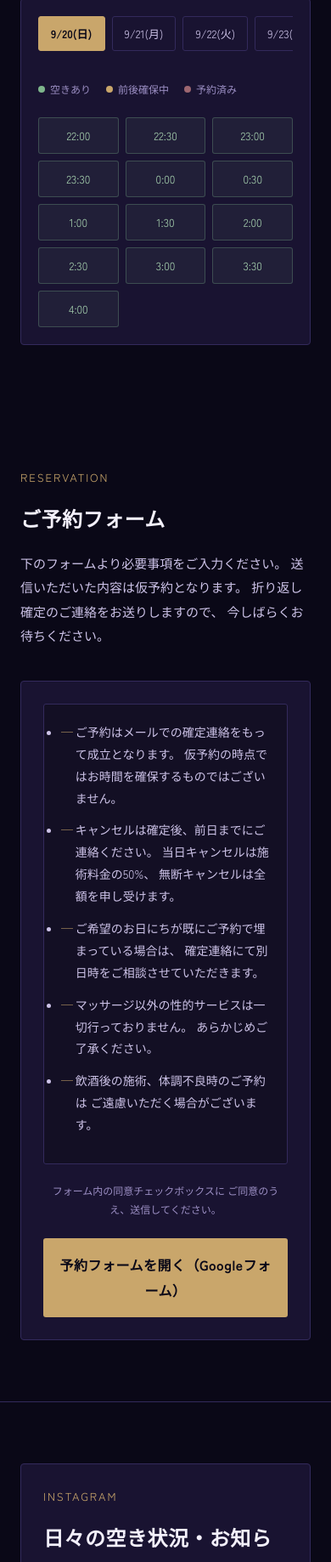
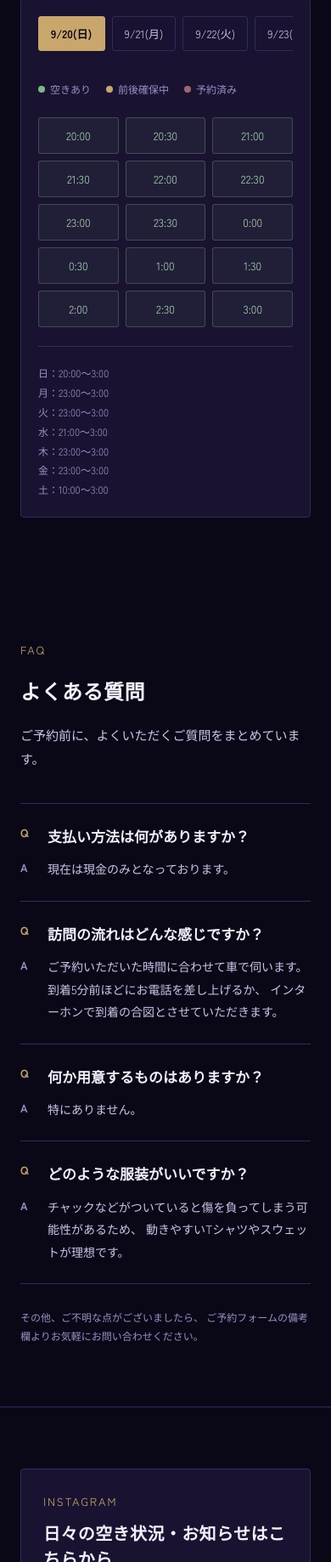
Before and after one commit to hub-personal-japan/yumeya, a plain HTML site: page index.html in a window 390 px wide. Shown: the part 2765-4603 px from the top of the page at 85% size. Drawn offline with Linux system fonts and the light colour scheme.

Commit message:
Update index.html

```diff
--- a/index.html
+++ b/index.html
@@ -209,13 +209,6 @@
     align-items:center;
 
     text-align:left;
-
-    /*
-      moon.jpgをHero全体の背景として使用。
-
-      画像そのものが横長画像の場合でも
-      coverでHero全体に合わせて表示する。
-    */
 
     background:
       linear-gradient(
@@ -1209,6 +1202,21 @@
   }
 
 
+  .cal-hours-note{
+    margin-top:22px;
+
+    padding-top:20px;
+
+    border-top:1px solid var(--line);
+
+    color:var(--moon-500);
+
+    font-size:12px;
+
+    line-height:1.9;
+  }
+
+
   @media (max-width:600px){
 
     .cal-card{
@@ -1329,7 +1337,104 @@
 
 
   /* ========================================
-     FOOTER / INSTAGRAM
+     INSTAGRAM
+  ======================================== */
+
+  .insta-card{
+    display:flex;
+
+    align-items:center;
+
+    justify-content:space-between;
+
+    flex-wrap:wrap;
+
+    gap:24px;
+
+    background:var(--night-850);
+
+    border:1px solid var(--line);
+
+    border-radius:4px;
+
+    padding:32px 36px;
+  }
+
+
+  .insta-info{
+    flex:1;
+
+    min-width:240px;
+  }
+
+
+  .insta-info .section-label{
+    margin-bottom:10px;
+  }
+
+
+  .insta-title{
+    font-family:var(--serif);
+
+    font-size:clamp(20px,3vw,28px);
+
+    font-weight:600;
+
+    color:var(--moon-100);
+
+    line-height:1.5;
+  }
+
+
+  .insta-account{
+    flex:none;
+
+    display:flex;
+
+    align-items:center;
+
+    justify-content:center;
+  }
+
+
+  .insta-account a{
+    display:inline-flex;
+
+    align-items:center;
+    justify-content:center;
+
+    min-height:48px;
+
+    text-decoration:none;
+
+    color:var(--gold-400);
+
+    font-weight:700;
+
+    font-size:15px;
+
+    border:1px solid var(--gold-400);
+
+    padding:11px 26px;
+
+    border-radius:2px;
+
+    transition:
+      background .2s,
+      color .2s;
+  }
+
+
+  .insta-account a:hover{
+    background:var(--gold-400);
+
+    color:var(--night-950);
+  }
+
+
+
+  /* ========================================
+     FOOTER
   ======================================== */
 
   footer{
@@ -1337,55 +1442,8 @@
   }
 
 
-  .insta-card{
-    display:flex;
-
-    align-items:center;
-
-    justify-content:space-between;
-
-    flex-wrap:wrap;
-
-    gap:20px;
-
-    background:var(--night-850);
-
-    border:1px solid var(--line);
-
-    border-radius:4px;
-
-    padding:32px 36px;
-  }
-
-
-  .insta-card a{
-    text-decoration:none;
-
-    color:var(--gold-400);
-
-    font-weight:700;
-
-    font-size:15px;
-
-    border:1px solid var(--gold-400);
-
-    padding:12px 26px;
-
-    border-radius:2px;
-
-    transition:.2s;
-  }
-
-
-  .insta-card a:hover{
-    background:var(--gold-400);
-
-    color:var(--night-950);
-  }
-
-
   .foot-meta{
-    margin-top:40px;
+    margin-top:0;
 
     color:var(--moon-500);
 
@@ -1502,6 +1560,27 @@
 
     .insta-card{
       padding:26px;
+
+      flex-direction:column;
+
+      align-items:stretch;
+
+      gap:22px;
+    }
+
+
+    .insta-info{
+      min-width:0;
+    }
+
+
+    .insta-account{
+      justify-content:flex-start;
+    }
+
+
+    .insta-account a{
+      width:100%;
     }
 
   }
@@ -1543,12 +1622,12 @@
         ご利用の流れ
       </a>
 
+      <a href="#faq">
+        よくある質問
+      </a>
+
       <a href="#instagram">
         Instagram
-      </a>
-
-      <a href="#faq">
-        よくある質問
       </a>
 
     </nav>
@@ -1992,6 +2071,40 @@
         class="cal-slots"
         id="calSlots"
       ></div>
+
+
+
+      <div class="cal-hours-note">
+
+        <div>
+          日：20:00〜3:00
+        </div>
+
+        <div>
+          月：23:00〜3:00
+        </div>
+
+        <div>
+          火：23:00〜3:00
+        </div>
+
+        <div>
+          水：21:00〜3:00
+        </div>
+
+        <div>
+          木：23:00〜3:00
+        </div>
+
+        <div>
+          金：23:00〜3:00
+        </div>
+
+        <div>
+          土：10:00〜3:00
+        </div>
+
+      </div>
 
 
 
@@ -2054,23 +2167,39 @@
 (function(){
 
 
-  const TIME_SLOTS = [
-
-    "22:00",
-    "22:30",
-    "23:00",
-    "23:30",
-    "0:00",
-    "0:30",
-    "1:00",
-    "1:30",
-    "2:00",
-    "2:30",
-    "3:00",
-    "3:30",
-    "4:00"
-
-  ];
+  /*
+   * 曜日ごとの予約可能時間
+   *
+   * 0 = 日曜日
+   * 1 = 月曜日
+   * 2 = 火曜日
+   * 3 = 水曜日
+   * 4 = 木曜日
+   * 5 = 金曜日
+   * 6 = 土曜日
+   *
+   * 30分刻みで表示。
+   *
+   * 例：
+   * 日曜日 → 20:00 ～ 3:00
+   * 月曜日 → 23:00 ～ 3:00
+   * 土曜日 → 10:00 ～ 3:00
+   */
+
+  const DAY_START_HOURS = {
+
+    0: 20,
+    1: 23,
+    2: 23,
+    3: 21,
+    4: 23,
+    5: 23,
+    6: 10
+
+  };
+
+
+  const END_HOUR = 3;
 
 
   const BUFFER_STEPS = 2;
@@ -2223,6 +2352,69 @@
   }
 
 
+  /*
+   * 指定した曜日の予約可能時間を
+   * 30分刻みで作成する。
+   *
+   * 0:00〜3:00は、日付をまたいだ後の時間。
+   * カレンダー上では「選択した日の営業時間」として表示する。
+   */
+
+  function getTimeSlots(d){
+
+    const startHour =
+      DAY_START_HOURS[
+        d.getDay()
+      ];
+
+
+    const slots = [];
+
+
+    let currentMinutes =
+      startHour * 60;
+
+
+    const endMinutes =
+      (END_HOUR + 24) * 60;
+
+
+    while(
+      currentMinutes <= endMinutes
+    ){
+
+      const displayMinutes =
+        currentMinutes % (24 * 60);
+
+
+      const hour =
+        Math.floor(
+          displayMinutes / 60
+        );
+
+
+      const minute =
+        displayMinutes % 60;
+
+
+      slots.push(
+        String(hour)
+          + ':'
+          + String(minute)
+              .padStart(2,'0')
+      );
+
+
+      currentMinutes += 30;
+
+    }
+
+
+    return slots;
+
+  }
+
+
   let selectedKey =
     fmtKey(
       dateList[0]
@@ -2230,6 +2422,32 @@
 
 
   let isOwner = false;
+
+
+  function getSelectedDate(){
+
+    for(
+      let i = 0;
+      i < dateList.length;
+      i++
+    ){
+
+      if(
+        fmtKey(
+          dateList[i]
+        ) === selectedKey
+      ){
+
+        return dateList[i];
+
+      }
+
+    }
+
+
+    return dateList[0];
+
+  }
 
 
   function statusFor(
@@ -2337,6 +2555,16 @@
   function renderSlots(){
 
     slotsEl.innerHTML = '';
+
+
+    const selectedDate =
+      getSelectedDate();
+
+
+    const TIME_SLOTS =
+      getTimeSlots(
+        selectedDate
+      );
 
 
     TIME_SLOTS.forEach(
@@ -2644,6 +2872,187 @@
 
 
 <!-- ========================================
+     FAQ
+======================================== -->
+
+<section id="faq">
+
+  <div class="wrap">
+
+
+    <div class="section-head">
+
+      <div class="section-label">
+        FAQ
+      </div>
+
+
+      <h2>
+        よくある質問
+      </h2>
+
+
+      <p class="lead">
+
+        ご予約前に、よくいただくご質問をまとめています。
+
+      </p>
+
+    </div>
+
+
+
+    <div class="faq-list">
+
+
+      <!-- Q1 -->
+
+      <div class="faq-item">
+
+        <h3 class="faq-question">
+          支払い方法は何がありますか？
+        </h3>
+
+
+        <p class="faq-answer">
+
+          現在は現金のみとなっております。
+
+        </p>
+
+      </div>
+
+
+
+      <!-- Q2 -->
+
+      <div class="faq-item">
+
+        <h3 class="faq-question">
+          訪問の流れはどんな感じですか？
+        </h3>
+
+
+        <p class="faq-answer">
+
+          ご予約いただいた時間に合わせて車で伺います。
+          到着5分前ほどにお電話を差し上げるか、
+          インターホンで到着の合図とさせていただきます。
+
+        </p>
+
+      </div>
+
+
+
+      <!-- Q3 -->
+
+      <div class="faq-item">
+
+        <h3 class="faq-question">
+          何か用意するものはありますか？
+        </h3>
+
+
+        <p class="faq-answer">
+
+          特にありません。
+
+        </p>
+
+      </div>
+
+
+
+      <!-- Q4 -->
+
+      <div class="faq-item">
+
+        <h3 class="faq-question">
+          どのような服装がいいですか？
+        </h3>
+
+
+        <p class="faq-answer">
+
+          チャックなどがついていると傷を負ってしまう可能性があるため、
+          動きやすいTシャツやスウェットが理想です。
+
+        </p>
+
+      </div>
+
+
+    </div>
+
+
+
+    <p class="faq-note">
+
+      その他、ご不明な点がございましたら、
+      ご予約フォームの備考欄よりお気軽にお問い合わせください。
+
+    </p>
+
+  </div>
+
+</section>
+
+
+
+<!-- ========================================
+     INSTAGRAM
+======================================== -->
+
+<section id="instagram">
+
+  <div class="wrap">
+
+
+    <div class="insta-card">
+
+
+      <div class="insta-info">
+
+        <div class="section-label">
+          INSTAGRAM
+        </div>
+
+
+        <h2 class="insta-title">
+
+          日々の空き状況・お知らせはこちらから
+
+        </h2>
+
+      </div>
+
+
+
+      <div class="insta-account">
+
+        <a
+          href="https://www.instagram.com/yumeya_relax"
+          target="_blank"
+          rel="noopener"
+        >
+
+          @yumeya_relax
+
+        </a>
+
+      </div>
+
+
+    </div>
+
+  </div>
+
+</section>
+
+
+
+<!-- ========================================
      RESERVATION
 ======================================== -->
 
@@ -2763,184 +3172,6 @@
 
 
 <!-- ========================================
-     INSTAGRAM
-======================================== -->
-
-<section id="instagram">
-
-  <div class="wrap">
-
-
-    <div class="insta-card">
-
-
-      <div>
-
-
-        <div class="section-label">
-          INSTAGRAM
-        </div>
-
-
-        <h2 style="margin-top:10px;">
-
-          日々の空き状況・お知らせはこちらから
-
-        </h2>
-
-      </div>
-
-
-
-      <a
-        href="https://www.instagram.com/yumeya_relax"
-        target="_blank"
-        rel="noopener"
-      >
-
-        @yumeya_relax
-
-      </a>
-
-
-    </div>
-
-  </div>
-
-</section>
-
-
-
-<!-- ========================================
-     FAQ
-======================================== -->
-
-<section id="faq">
-
-  <div class="wrap">
-
-
-    <div class="section-head">
-
-      <div class="section-label">
-        FAQ
-      </div>
-
-
-      <h2>
-        よくある質問
-      </h2>
-
-
-      <p class="lead">
-
-        ご予約前に、よくいただくご質問をまとめています。
-
-      </p>
-
-    </div>
-
-
-
-    <div class="faq-list">
-
-
-      <!-- Q1 -->
-
-      <div class="faq-item">
-
-        <h3 class="faq-question">
-          支払い方法は何がありますか？
-        </h3>
-
-
-        <p class="faq-answer">
-
-          現在は現金のみとなっております。
-
-        </p>
-
-      </div>
-
-
-
-      <!-- Q2 -->
-
-      <div class="faq-item">
-
-        <h3 class="faq-question">
-          訪問の流れはどんな感じですか？
-        </h3>
-
-
-        <p class="faq-answer">
-
-          ご予約いただいた時間に合わせて車で伺います。
-          到着5分前ほどにお電話を差し上げるか、
-          インターホンで到着の合図とさせていただきます。
-
-        </p>
-
-      </div>
-
-
-
-      <!-- Q3 -->
-
-      <div class="faq-item">
-
-        <h3 class="faq-question">
-          何か用意するものはありますか？
-        </h3>
-
-
-        <p class="faq-answer">
-
-          特にありません。
-
-        </p>
-
-      </div>
-
-
-
-      <!-- Q4 -->
-
-      <div class="faq-item">
-
-        <h3 class="faq-question">
-          どのような服装がいいですか？
-        </h3>
-
-
-        <p class="faq-answer">
-
-          チャックなどがついていると傷を負ってしまう可能性があるため、
-          動きやすいTシャツやスウェットが理想です。
-
-        </p>
-
-      </div>
-
-
-    </div>
-
-
-
-    <p class="faq-note">
-
-      その他、ご不明な点がございましたら、
-      ご予約フォームの備考欄よりお気軽にお問い合わせください。
-
-    </p>
-
-  </div>
-
-</section>
-
-
-
-<!-- ========================================
      FOOTER
 ======================================== -->
 
```
